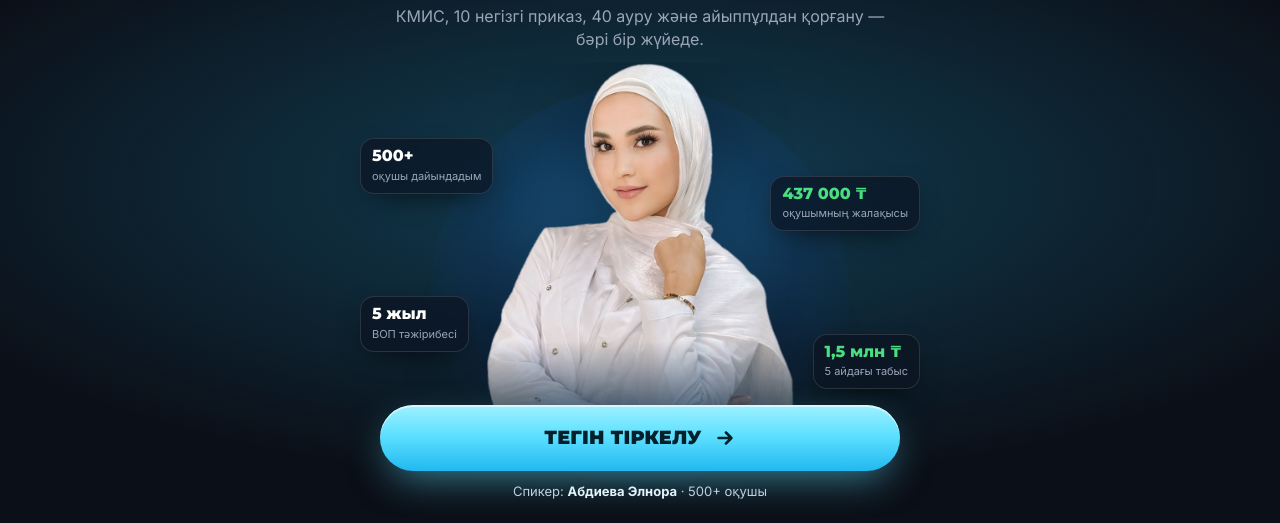
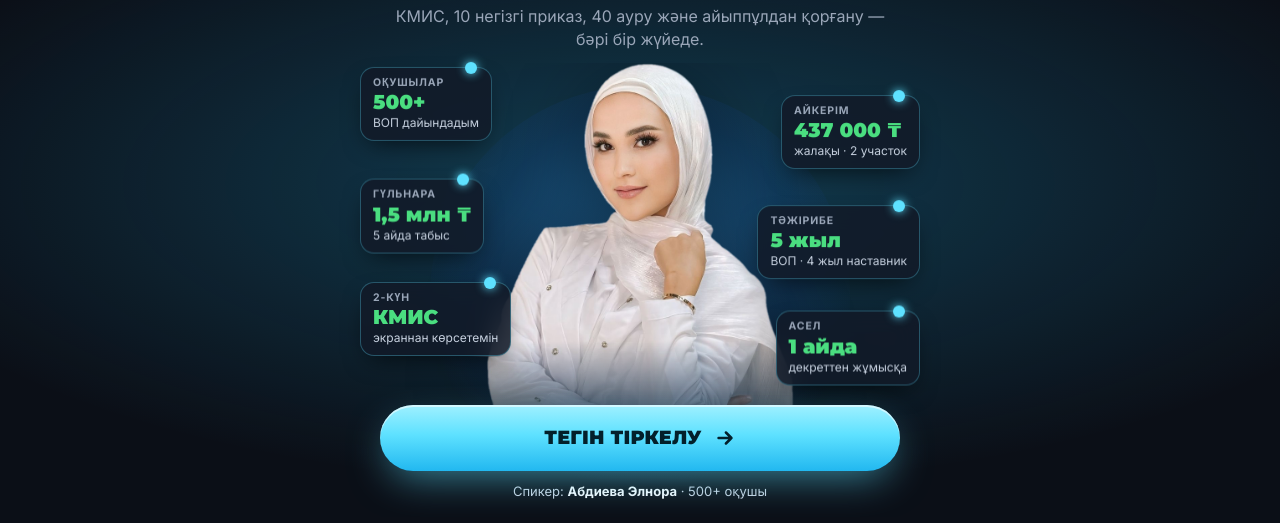
Before and after one commit to sultanabdibaevv-droid/vop-intensiv, a plain HTML site: page index.html in a window 1280 px wide. Shown: the part 277-800 px from the top of the page. Drawn offline with Linux system fonts and the light colour scheme.

Commit message:
Первый экран: все 6 карточек результатов на телефоне
Co-Authored-By: Claude Opus 5.5 <noreply@anthropic.com>

```diff
--- a/index.html
+++ b/index.html
@@ -64,19 +64,29 @@ section{padding:44px 0}
 .hero h1 .hl{background:linear-gradient(transparent 64%,rgba(94,225,255,.32) 64%,rgba(94,225,255,.32) 92%,transparent 92%);padding:0 .08em}
 .hero .lead{text-align:center;color:var(--muted);max-width:520px;margin:10px auto 0;font-size:14px;line-height:1.45}
 
-.stage{position:relative;max-width:560px;margin:6px auto 0;height:clamp(270px,47svh,470px)}
+.stage{position:relative;max-width:560px;margin:6px auto 0;height:clamp(290px,49svh,470px)}
 .stage::before{content:"";position:absolute;left:50%;top:6%;transform:translateX(-50%);width:min(100%,420px);aspect-ratio:1;border-radius:50%;
   background:radial-gradient(circle at 50% 42%,rgba(56,160,255,.42),rgba(20,70,160,.18) 48%,transparent 70%)}
 .stage .person{position:absolute;left:50%;bottom:0;transform:translateX(-50%);width:100%;height:100%;z-index:1;
   -webkit-mask-image:linear-gradient(180deg,#000 74%,transparent 100%);mask-image:linear-gradient(180deg,#000 74%,transparent 100%)}
 .stage .person img{width:100%;height:100%;object-fit:contain;object-position:bottom center;filter:drop-shadow(0 20px 40px rgba(0,0,0,.45))}
-.chip{position:absolute;z-index:2;background:rgba(14,20,32,.72);backdrop-filter:blur(14px) saturate(140%);-webkit-backdrop-filter:blur(14px) saturate(140%);
-  border:1px solid rgba(255,255,255,.12);border-radius:14px;padding:8px 11px;box-shadow:0 10px 30px -12px rgba(0,0,0,.8)}
-.chip b{display:block;font:800 16px/1.1 Montserrat,sans-serif;color:#fff}
-.chip b em{font-style:normal;color:var(--ok)}
-.chip span{display:block;font-size:11px;color:var(--muted);margin-top:3px}
-.c1{left:0;top:54%}.c2{right:0;top:66%}.c3,.c4{display:none}
-@media (min-width:560px){.c3,.c4{display:block}.c1{top:20%}.c2{right:0;top:30%}.c3{left:0;top:62%}.c4{right:0;top:72%}}
+.chip{position:absolute;z-index:2;max-width:46%;background:rgba(18,26,40,.86);backdrop-filter:blur(12px);-webkit-backdrop-filter:blur(12px);
+  border:1px solid rgba(94,225,255,.3);border-radius:12px;padding:6px 9px 7px;box-shadow:0 10px 26px -10px rgba(0,0,0,.75);animation:float 6s ease-in-out infinite}
+.chip::before{content:"";position:absolute;top:-5px;right:12px;width:9px;height:9px;border-radius:50%;background:var(--acc);box-shadow:0 0 10px var(--acc)}
+.chip small{display:block;font:700 8.5px/1.2 Inter,sans-serif;letter-spacing:.08em;text-transform:uppercase;color:var(--muted)}
+.chip b{display:block;font:900 15px/1.1 Montserrat,sans-serif;color:var(--ok);margin-top:2px;white-space:nowrap}
+.chip span{display:block;font-size:9.5px;line-height:1.25;color:#c6d0de;margin-top:2px}
+.c1{left:0;top:1%}.c2{right:0;top:9%;animation-delay:-1s}
+.c3{left:0;top:32%;animation-delay:-2s}.c4{right:0;top:39%;animation-delay:-3s}
+.c5{left:0;top:59%;animation-delay:-4s}.c6{right:0;top:66%;animation-delay:-5s}
+@keyframes float{0%,100%{transform:translateY(0)}50%{transform:translateY(-5px)}}
+@media (min-width:560px){
+  .chip{max-width:none;border-radius:14px;padding:9px 12px 10px}
+  .chip::before{width:12px;height:12px;top:-6px;right:14px}
+  .chip small{font-size:10.5px}
+  .chip b{font-size:20px}
+  .chip span{font-size:12px}
+}
 .hero .cta-box{margin-top:-34px;position:relative;z-index:3}
 .speaker-line{margin-top:10px;color:#c6d0de;font-size:13px;text-align:center}
 .speaker-line b{color:var(--text)}
@@ -219,10 +229,12 @@ footer{padding:30px 0 130px;color:var(--muted);font-size:13px;text-align:center}
 
     <div class="stage">
       <div class="person"><img src="assets/elnora-hero.png" alt="Абдиева Элнора — ВОП дәрігері, интенсив спикері" fetchpriority="high"></div>
-      <div class="chip c1"><b>500+</b><span>оқушы дайындадым</span></div>
-      <div class="chip c2"><b><em>437 000 ₸</em></b><span>оқушымның жалақысы</span></div>
-      <div class="chip c3"><b>5 жыл</b><span>ВОП тәжірибесі</span></div>
-      <div class="chip c4"><b><em>1,5 млн ₸</em></b><span>5 айдағы табыс</span></div>
+      <div class="chip c1"><small>Оқушылар</small><b>500+</b><span>ВОП дайындадым</span></div>
+      <div class="chip c2"><small>Айкерім</small><b>437 000 ₸</b><span>жалақы · 2 участок</span></div>
+      <div class="chip c3"><small>Гүльнара</small><b>1,5 млн ₸</b><span>5 айда табыс</span></div>
+      <div class="chip c4"><small>Тәжірибе</small><b>5 жыл</b><span>ВОП · 4 жыл наставник</span></div>
+      <div class="chip c5"><small>2-күн</small><b>КМИС</b><span>экраннан көрсетемін</span></div>
+      <div class="chip c6"><small>Асел</small><b>1 айда</b><span>декреттен жұмысқа</span></div>
     </div>
 
     <div class="cta-box">
```
Also changed, not shown: tilda-block.html (+24 -12 lines).
